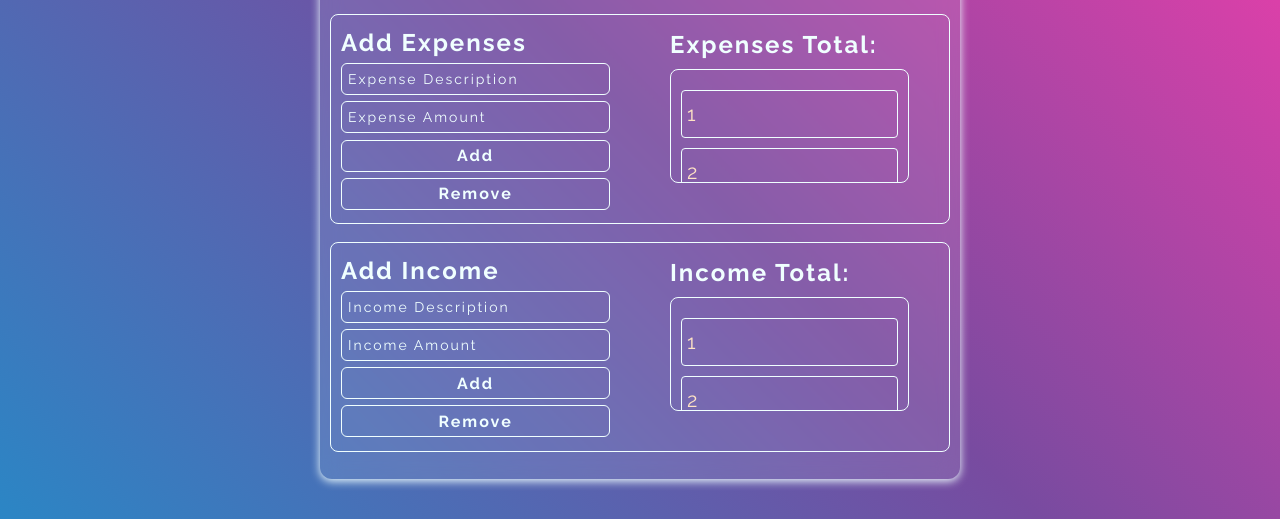
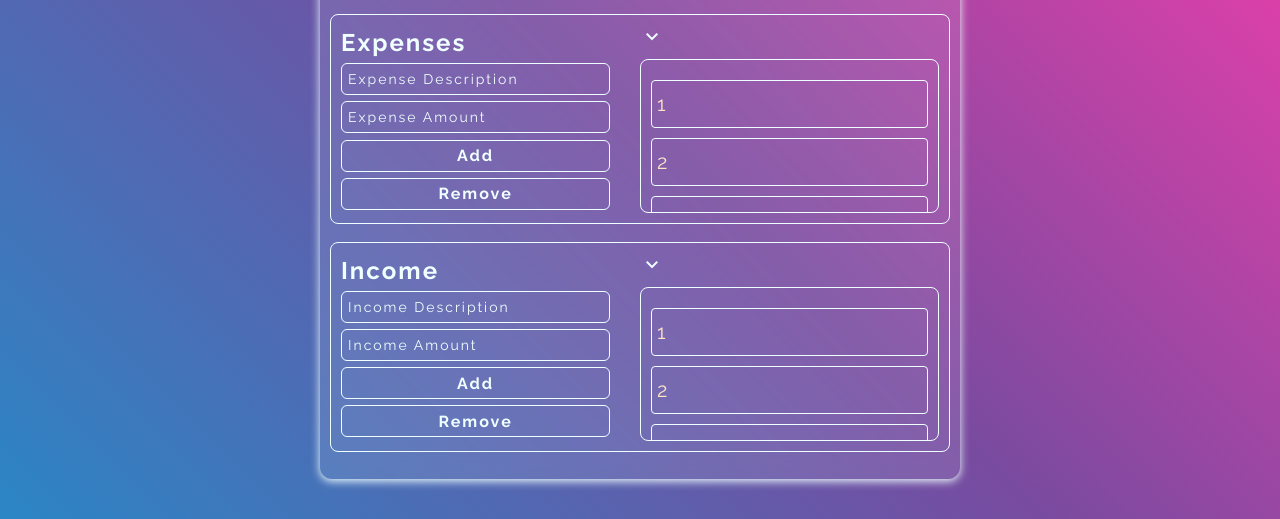
Before and after one commit to liamhowatt34/basic-expense-tracker, a plain HTML site: page index.html in a window 1280 px wide. Shown: the part 281-800 px from the top of the page. Drawn offline with nearby package versions, Linux system fonts and the light colour scheme.

Commit message:
Removed secondary display title and added list arrow icon

```diff
--- a/index.html
+++ b/index.html
@@ -6,6 +6,7 @@
     <title>Expense Tracker</title>
     <script src="script.js" defer></script>
     <link rel="stylesheet" href="styles.css">
+    <link rel="stylesheet" href="https://fonts.googleapis.com/css2?family=Material+Symbols+Outlined:opsz,wght,FILL,GRAD@24,400,0,0" />
 </head>
 <body>
     <div class="container">
@@ -13,14 +14,16 @@
             <div class="total-display"><h1>Total: </h1></div>
             <div class="input-area">
                 <div class="input-field">
-                    <h2>Add Expenses</h2>
+                    <h2>Expenses</h2>
                     <div class="input-title"><input type="text" id="exp-desc" placeholder="Expense Description"></div>
                     <div class="input-amount"><input type="text" id="exp-amt" placeholder="Expense Amount"></div>
                     <div class="btn"><button id="exp-add">Add</button></div>
                     <div class="btn"><button id="exp-rmv">Remove</button></div>
                 </div>
                 <div class="secondary-display">
-                    <h2>Expenses Total: </h2>
+                    <span class="material-symbols-outlined">
+                        expand_more
+                        </span>
                         <ul>
                             <li class="li-item1">1</li>
                             <li class="li-item2">2</li>
@@ -30,14 +33,16 @@
                 </div>
                 <div class="input-area">
                     <div class="input-field">
-                    <h2>Add Income</h2>
+                        <h2>Income</h2>
                         <div class="input-title"><input type="text" id="inc-desc" placeholder="Income Description"></div>
                         <div class="input-amount"><input type="text" id="inc-amt" placeholder="Income Amount"></div>
                         <div class="btn"><button id="inc-add">Add</button></div>
                         <div class="btn"><button id="inc-rmv">Remove</button></div>
                     </div>
                     <div class="secondary-display">
-                    <h2>Income Total: </h2>
+                        <span class="material-symbols-outlined">
+                            expand_more
+                            </span>
                         <ul>
                         <li class="li-item1">1</li>
                         <li class="li-item2">2</li>
--- a/styles.css
+++ b/styles.css
@@ -110,19 +110,18 @@ li {
     display: flex;
     flex-direction: column;
     height: 100%;
-    padding: 30px;
     width: 50%;
 }
 
-.secondary-display h2 {
+.material-symbols-outlined {
+    color: azure;
     margin-bottom: 10px;
-    margin-top: -25px;
 }
 
 .secondary-display ul {
     border-radius: 8px;
     border: 1px solid azure;
-    height: 100%;
+    height: 90%;
     line-height: 2rem;
     overflow: auto;
     padding: 10px;
```
Lines whose indentation alone changed are shown as unchanged.
